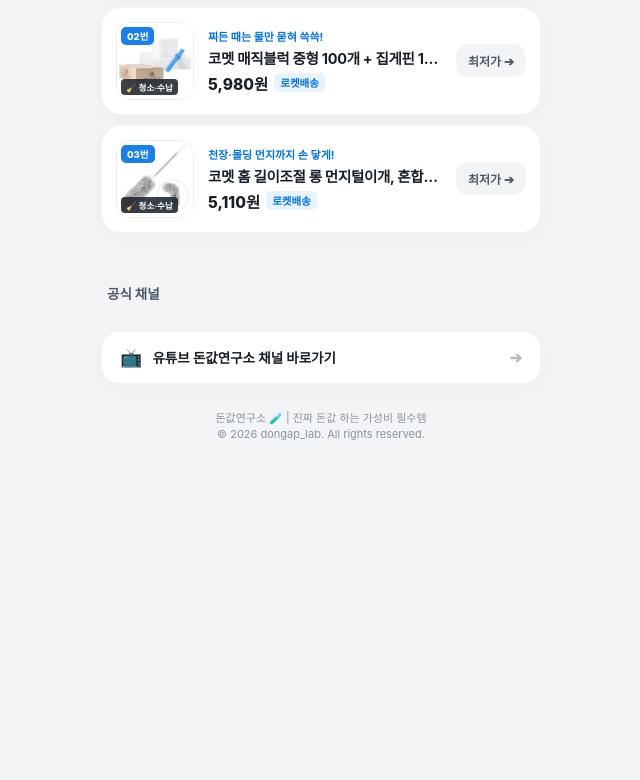
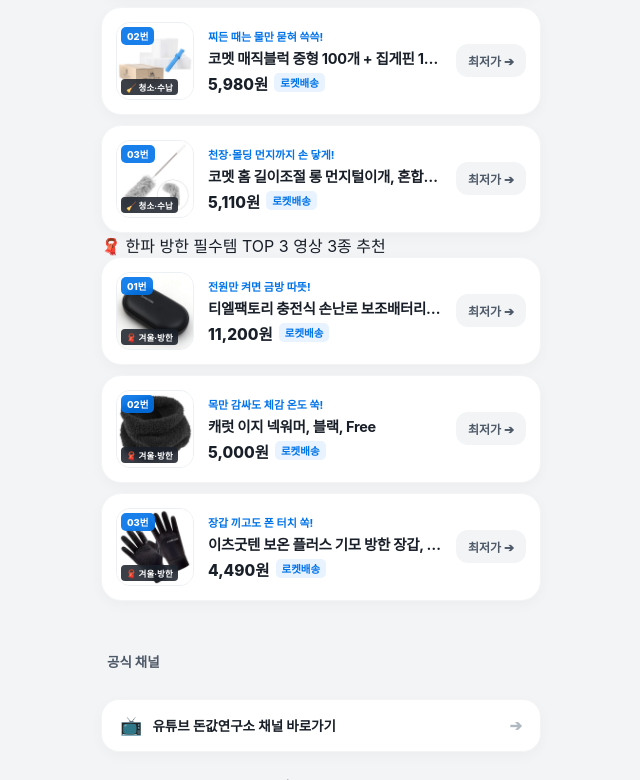
Before and after one commit to ehdnsj96/gooditem-archive, a plain HTML site: page index.html in a window 1280 px wide. Shown: the part 2020-2800 px from the top of the page, without its empty margins (319-959 px from the left). Before the commit the page ends 2503 px from the top, so only its background shows below. Drawn offline with Linux system fonts and the light colour scheme; a web font is replaced by a local one.

Commit message:
Update link page: 한파 방한 필수템 1탄 (18 items)

```diff
--- a/index.html
+++ b/index.html
@@ -423,7 +423,7 @@
         <button id="clearBtn" class="clear-btn" aria-label="검색어 지우기">✕</button>
       </div>
       <div class="category-pills">
-        <button class="pill-btn active" data-filter="all">🔥 전체 (15)</button>
+        <button class="pill-btn active" data-filter="all">🔥 전체 (18)</button>
         <button class="pill-btn" data-filter="kitchen">🍳 주방·살림</button>
         <button class="pill-btn" data-filter="living">🏠 자취·리빙</button>
         <button class="pill-btn" data-filter="food">🥗 식비·간편식</button>
@@ -432,6 +432,8 @@
         <button class="pill-btn" data-filter="car">🚗 차량·운전</button>
         <button class="pill-btn" data-filter="cleaning">🧹 청소·수납</button>
         <button class="pill-btn" data-filter="winter">🧣 겨울·방한</button>
+        <button class="pill-btn" data-filter="laundry">🧺 세탁·의류</button>
+        <button class="pill-btn" data-filter="sleep">🌙 숙면·침실</button>
       </div>
     </div>
 
@@ -847,6 +849,88 @@
         </a>
       </div>
     </div>
+
+    <div class="video-group" data-group="winter">
+      <div class="video-group-header">
+        <span class="video-group-title">🧣 한파 방한 필수템 TOP 3</span>
+        <span class="video-group-tag">영상 3종 추천</span>
+      </div>
+      <div class="product-list">
+
+        <a class="product-card catalog-card"
+           href="https://www.coupang.com/vp/products/6130716221?itemId=11689247307&vendorItemId=87188180201&lptag=AF7086198"
+           target="_blank"
+           rel="noopener noreferrer"
+           data-category="winter"
+           data-title="티엘팩토리 충전식 손난로 보조배터리 5000mah, 플랫블랙"
+           data-desc="전원만 켜면 금방 따뜻!">
+          <div class="product-thumb-wrap">
+            <img class="product-thumb" src="assets/winter_handwarmer.png" alt="티엘팩토리 충전식 손난로 보조배터리 5000mAh, 플랫블랙" loading="lazy">
+            <div class="item-num-badge">01번</div>
+            <div class="cat-pill-badge">🧣 겨울·방한</div>
+          </div>
+          <div class="product-info">
+            <div class="product-tag">전원만 켜면 금방 따뜻!</div>
+            <div class="product-name">티엘팩토리 충전식 손난로 보조배터리 5000mAh, 플랫블랙</div>
+            <div class="product-meta">
+              <span class="price-val">11,200원</span>
+              <span class="rocket-badge">로켓배송</span>
+            </div>
+          </div>
+          <div class="btn-buy secondary">
+            최저가 ➔
+          </div>
+        </a>
+        <a class="product-card catalog-card"
+           href="https://www.coupang.com/vp/products/2145302183?itemId=3642726396&vendorItemId=71628248629&lptag=AF7086198"
+           target="_blank"
+           rel="noopener noreferrer"
+           data-category="winter"
+           data-title="캐럿 이지 넥워머, 블랙, free"
+           data-desc="목만 감싸도 체감 온도 쑥!">
+          <div class="product-thumb-wrap">
+            <img class="product-thumb" src="assets/winter_neckwarmer.png" alt="캐럿 이지 넥워머, 블랙, Free" loading="lazy">
+            <div class="item-num-badge">02번</div>
+            <div class="cat-pill-badge">🧣 겨울·방한</div>
+          </div>
+          <div class="product-info">
+            <div class="product-tag">목만 감싸도 체감 온도 쑥!</div>
+            <div class="product-name">캐럿 이지 넥워머, 블랙, Free</div>
+            <div class="product-meta">
+              <span class="price-val">5,000원</span>
+              <span class="rocket-badge">로켓배송</span>
+            </div>
+          </div>
+          <div class="btn-buy secondary">
+            최저가 ➔
+          </div>
+        </a>
+        <a class="product-card catalog-card"
+           href="https://www.coupang.com/vp/products/9247026267?itemId=20571923542&vendorItemId=87647349184&lptag=AF7086198"
+           target="_blank"
+           rel="noopener noreferrer"
+           data-category="winter"
+           data-title="이츠굿텐 보온 플러스 기모 방한 장갑, black, m"
+           data-desc="장갑 끼고도 폰 터치 쏙!">
+          <div class="product-thumb-wrap">
+            <img class="product-thumb" src="assets/winter_gloves.png" alt="이츠굿텐 보온 플러스 기모 방한 장갑, Black, M" loading="lazy">
+            <div class="item-num-badge">03번</div>
+            <div class="cat-pill-badge">🧣 겨울·방한</div>
+          </div>
+          <div class="product-info">
+            <div class="product-tag">장갑 끼고도 폰 터치 쏙!</div>
+            <div class="product-name">이츠굿텐 보온 플러스 기모 방한 장갑, Black, M</div>
+            <div class="product-meta">
+              <span class="price-val">4,490원</span>
+              <span class="rocket-badge">로켓배송</span>
+            </div>
+          </div>
+          <div class="btn-buy secondary">
+            최저가 ➔
+          </div>
+        </a>
+      </div>
+    </div>
     </div>
 
     <!-- 검색 결과 없음 배너 -->
@@ -953,7 +1037,7 @@
 
     // URL Hash support (#kitchen, #living, #food, #desk)
     const hash = window.location.hash.replace("#", "");
-    if (hash && ["kitchen", "living", "food", "desk", "bath", "car"].includes(hash)) {
+    if (hash && ["kitchen", "living", "food", "desk", "bath", "car", "cleaning", "winter", "laundry", "sleep"].includes(hash)) {
       const targetBtn = document.querySelector(`.pill-btn[data-filter="${hash}"]`);
       if (targetBtn) {
         targetBtn.click();
```
Also changed, not shown: history.json (+33 -0 lines), assets/laundry_lint.png (added), assets/laundry_rack.png (added), assets/laundry_steamer.png (added), assets/sleep_curtain.png (added), assets/sleep_mask.png (added), assets/sleep_pillow.png (added).
